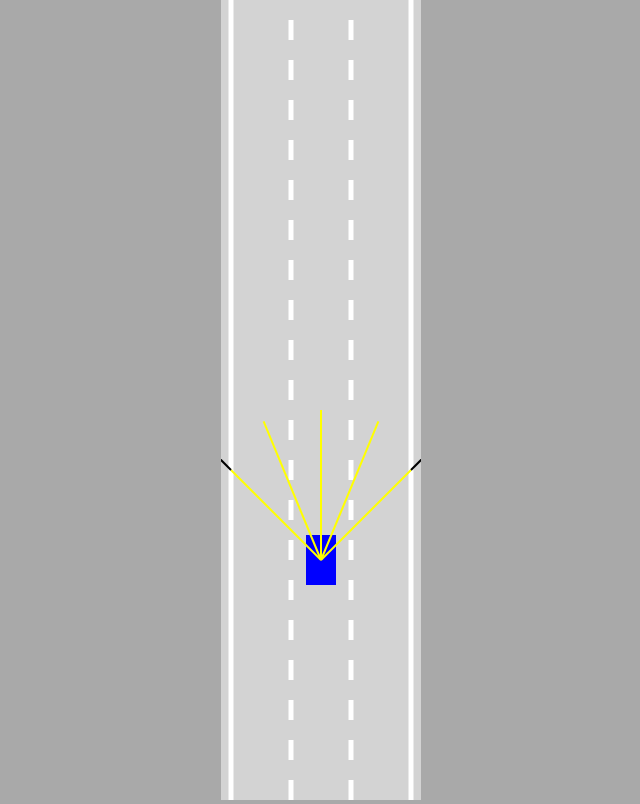
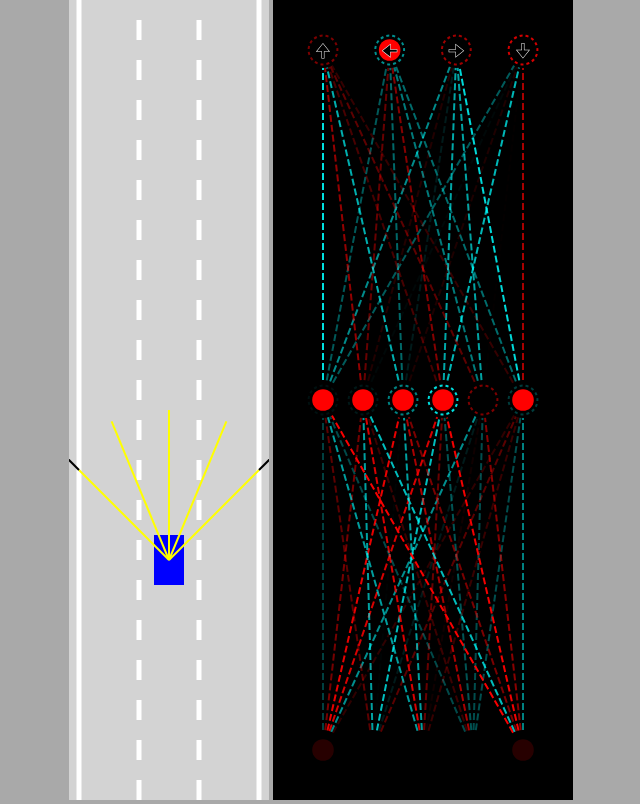
Before and after one commit to Krekken-0/self-driving-car, a plain HTML site: page index.html in a window 1280 px wide. Shown: the whole page, without its empty margins (319-959 px from the left). Drawn offline with Linux system fonts and the light colour scheme.

Commit message:
add a visualizer to visualize neural network

```diff
--- a/car.js
+++ b/car.js
@@ -36,7 +36,7 @@ class Car{
                 s => s == null ? 0 : 1 - s.offset
             )
             const outputs = NeuralNetwork.feedForward(offsets, this.brain)
-            console.log("outputs - ", outputs);
+            // console.log("outputs - ", outputs);
 
                 //if using brain the we set the outputs of the nn to controls
         if(this.useBrain){
--- a/index.html
+++ b/index.html
@@ -6,8 +6,10 @@
     <link rel="stylesheet" href="styles.css">
 </head>
 <body>
-    <canvas id="myCanvas"></canvas>
+    <canvas id="carCanvas"></canvas>
+    <canvas id="networkCanvas"></canvas>
 
+    <script src="visualizer.js"></script>
     <script src="network.js"></script>
     <script src="sensor.js"></script>
     <script src="utils.js"></script>
--- a/main.js
+++ b/main.js
@@ -1,8 +1,13 @@
-const canvas = document.getElementById("myCanvas")
-canvas.width = 200;
+const carCanvas = document.getElementById("carCanvas")
+carCanvas.width = 200;
 
-const ctx = canvas.getContext("2d")
-const road = new Road(canvas.width / 2, canvas.width * 0.9)
+const networkCanvas = document.getElementById("networkCanvas")
+networkCanvas.width = 300;
+
+const carCtx = carCanvas.getContext("2d")
+const networkCtx = networkCanvas.getContext("2d")
+
+const road = new Road(carCanvas.width / 2, carCanvas.width * 0.9)
 const car = new Car(road.getLaneCenter(1),100, 30, 50, "AI");
 const traffic = [
     new Car(road.getLaneCenter(1), -100, 30, 50, "DUMMY", 2)
@@ -10,24 +15,28 @@ const traffic = [
 
 animate();
 
-function animate(){
+function animate(time){
 
     for(let i = 0; i < traffic.length; i++){
         traffic[i].update(road.borders, [])
     }
     car.update(road.borders, traffic)
 
-    canvas.height = window.innerHeight;
+    carCanvas.height = window.innerHeight;
+    networkCanvas.height = window.innerHeight
 
-    ctx.save()
-    ctx.translate(0, -car.y + canvas.height * 0.7)
+    carCtx.save()
+    carCtx.translate(0, -car.y + carCanvas.height * 0.7)
 
-    road.draw(ctx)
+    road.draw(carCtx)
     for(let i = 0; i < traffic.length; i++){
-        traffic[i].draw(ctx, "red")
+        traffic[i].draw(carCtx, "red")
     }
-    car.draw(ctx, "blue")
+    car.draw(carCtx, "blue")
 
-    ctx.restore()
+    carCtx.restore()
+
+    networkCtx.lineDashOffset = -time / 50
+    Visualizer.drawNetwork(networkCtx, car.brain)
     requestAnimationFrame(animate)
 }
--- a/styles.css
+++ b/styles.css
@@ -4,6 +4,9 @@ body{
     overflow:hidden;
     text-align:center;
 }
-#myCanvas{
+#networkCanvas{
+    background:black;
+}
+#carCanvas{
     background:lightgray;
 }
--- a/utils.js
+++ b/utils.js
@@ -39,5 +39,14 @@ function polysIntersect(poly1, poly2){
     }
     return false
 
+}
 
+function getRGBA(value){
+    const alpha = Math.abs(value)
+    const R = value < 0 ? 0 : 255
+    //DARK YELLOW / RED REPRESENTS A STRONG +VE CONNECTION
+    //DARK BLUE / CYAN REPRESENTS A STRONG -VE CONNECTION
+    const B = value > 0 ? 0 : 255
+    const G = B
+    return "rgba(" + R + "," + G + "," + B + "," + alpha + ")"
 }
--- /dev/null
+++ b/visualizer.js
@@ -0,0 +1,110 @@
+class Visualizer{
+    //DEFINE SOME MARGINS
+    static drawNetwork(ctx, network){
+        const margin = 50;
+        const left = margin;
+        const top = margin;
+        const width = ctx.canvas.width - margin * 2;
+        const height = ctx.canvas.height - margin * 2;
+
+        const levelHeight = height / network.levels.length
+
+        for(let i = network.levels.length - 1; i >= 0; i--){
+            const levelTop = top + lerp(
+                height - levelHeight,
+                0,
+                network.levels.length == 1 ? 0.5 : i / (network.levels.length - 1)
+            )
+
+            ctx.setLineDash([7, 3])
+            Visualizer.drawLevel(ctx, network.levels[i], left, levelTop,
+                width, levelHeight, i == network.levels.length - 1 ? ['🠉','🠈','🠊','🠋'] : []
+            )
+        }
+
+
+    }
+
+    static drawLevel(ctx, level, left, top, width, height, outputLabels){
+        const right = left + width;
+        const bottom = top + height
+
+        const { inputs, outputs, weights, biases} = level
+
+        //CONNECTIN EACH NODE
+        for(let i = 0; i < inputs.length; i++){
+            for(let j = 0; j < outputs.length; j++){
+                ctx.beginPath()
+                ctx.moveTo(
+                    Visualizer.#getNodeX(inputs, i, left, right),
+                    bottom
+                )
+                ctx.lineTo(
+                    Visualizer.#getNodeX(outputs, j, left, right),
+                    top
+                )
+                ctx.lineWidth = 2
+                ctx.strokeStyle = getRGBA(weights[i][j])
+                ctx.stroke()
+            }
+        }
+
+        //WE ARE ESSENTIALLY DRAWING A CIRCLE HERE
+        const nodeRadius = 18;
+        for(let i = 0; i < inputs.length; i++){
+            // console.log("iteration var", i);
+            const x = Visualizer.#getNodeX(inputs, i, left , right)
+            ctx.beginPath()
+            ctx.arc(x, bottom, nodeRadius, 0 , Math.PI * 2)
+            ctx.fillStyle = "black"
+            ctx.fill()
+
+            ctx.beginPath()
+            ctx.arc(x, bottom, nodeRadius * 0.6, 0 , Math.PI * 2)
+            ctx.fillStyle = getRGBA(inputs[i])
+            ctx.fill()
+        }
+
+        for(let i = 0; i < outputs.length; i++){
+            // console.log("iteration var", i);
+            const x = Visualizer.#getNodeX(outputs, i, left , right)
+            ctx.beginPath()
+            ctx.arc(x, top, nodeRadius, 0 , Math.PI * 2)
+            ctx.fillStyle = "black"
+            ctx.fill()
+
+            ctx.beginPath()
+            ctx.arc(x, top, nodeRadius * 0.6, 0 , Math.PI * 2)
+            ctx.fillStyle = getRGBA(outputs[i])
+            ctx.fill()
+
+            ctx.beginPath()
+            ctx.lineWidth = 2;
+            ctx.arc(x, top, nodeRadius * 0.8, 0, Math.PI * 2)
+            ctx.strokeStyle = getRGBA(biases[i])
+            ctx.setLineDash([3,3])
+            ctx.stroke()
+            ctx.setLineDash([])
+
+            if(outputLabels[i]){
+                ctx.beginPath()
+                ctx.textAlign = "center"
+                ctx.textBaseline = "middle"
+                ctx.fillStyle = "black"
+                ctx.strokeStyle = "white"
+                ctx.font = (nodeRadius) + "px Arial";
+                ctx.fillText(outputLabels[i], x, top + nodeRadius * 0.1)
+                ctx.lineWidth = 0.5
+                ctx.strokeText(outputLabels[i], x, top + nodeRadius * 0.1)
+            }
+        }
+
+    }
+
+    static #getNodeX(nodes, index, left, right){
+        return lerp(
+            left, right,
+            nodes.length == 1 ? 0.5 : index / (nodes.length - 1)
+        )
+    }
+}
```
